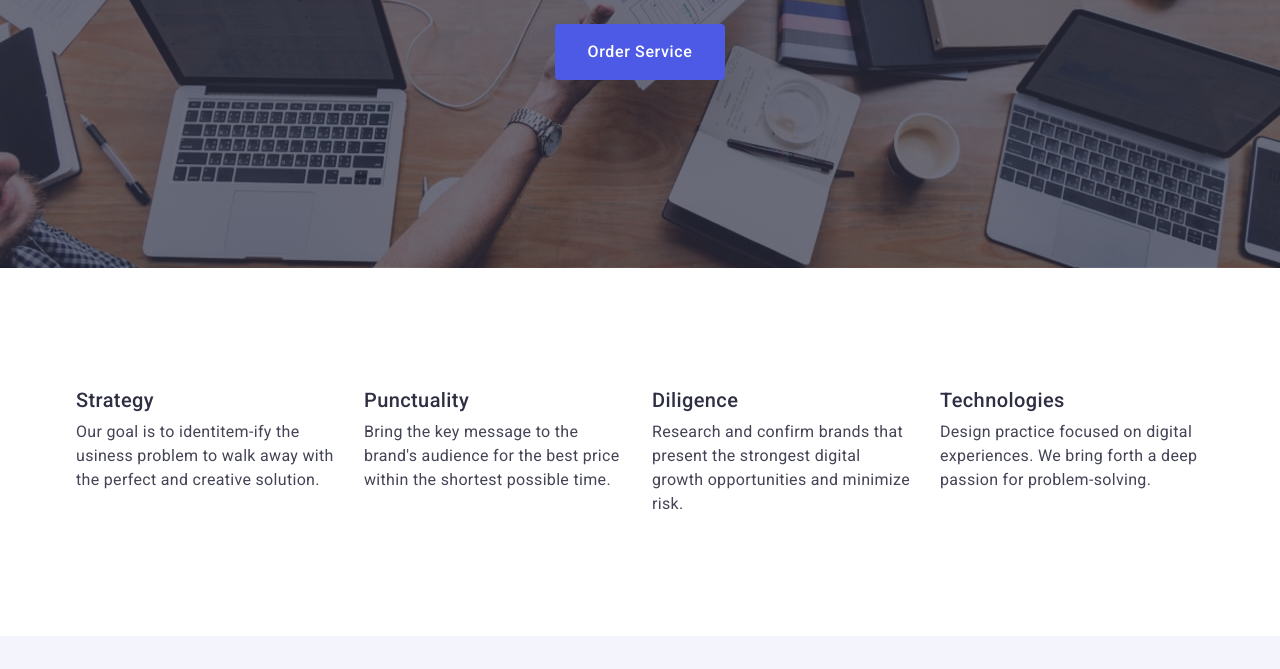
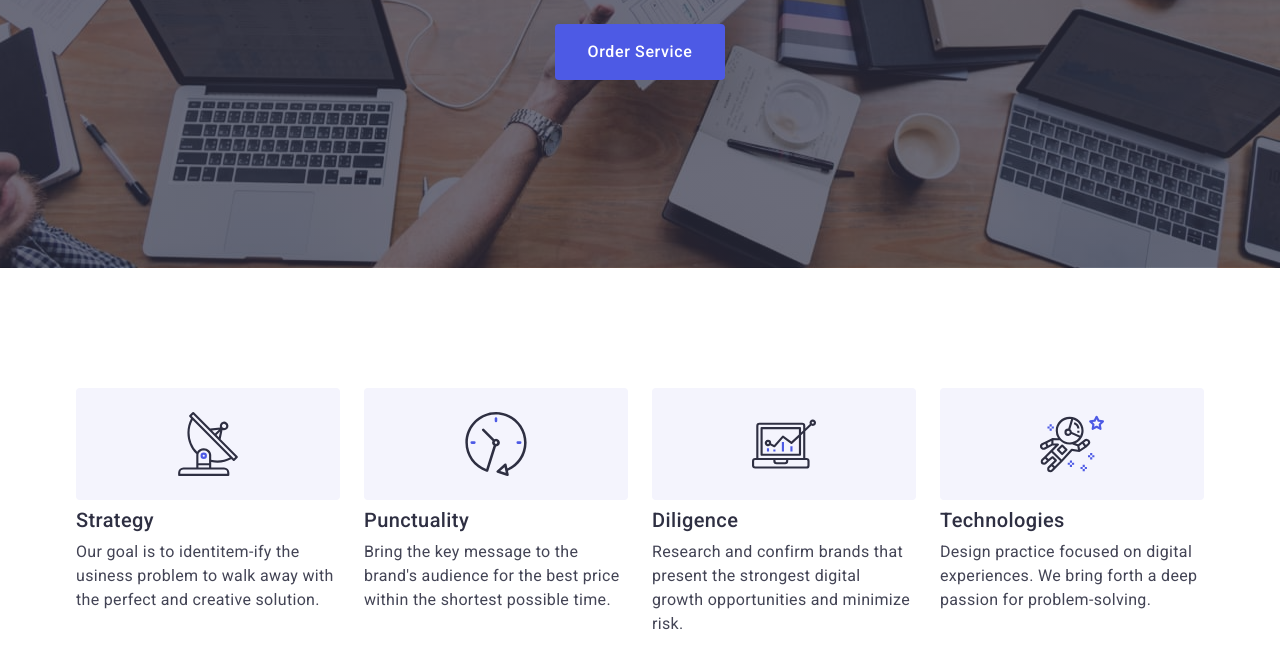
Before and after one commit to ArturHutsol/goit-markup-hw-04, a plain HTML site: page index.html in a window 1280 px wide. Shown: the part 405-1074 px from the top of the page. Drawn offline with nearby package versions, Linux system fonts and the light colour scheme.

Commit message:
ojihihughugugu

```diff
--- a/css/styles.css
+++ b/css/styles.css
@@ -266,6 +266,18 @@ img {
   letter-spacing: 0.02em;
 }
 
+.features-pict {
+  background-color: #f4f4fd;
+  border: 1px solid var;
+  border-radius: 4px;
+  width: 264px;
+  height: 112px;
+  display: flex;
+  align-items: center;
+  justify-content: center;
+  margin-bottom: 8px;
+}
+
 /* ----------- TEAM -----------*/
 .team {
   background-color: #f4f4fd;
@@ -441,3 +453,11 @@ img {
   letter-spacing: 0.02em;
   max-width: 264px;
 }
+/*
+.footer-social {
+  color: #f4f4fd;
+  font-size: 16px;
+  line-height: 1.5em;
+  font-weight: 500;
+  letter-spacing: 0.02em;
+} */
--- a/index.html
+++ b/index.html
@@ -69,6 +69,11 @@
           <h2 class="visually-hidden">Features</h2>
           <ul class="features-list">
             <li class="features-list-item">
+              <div class="features-pict">
+                <svg class="features-icons-pict" width="64" height="64">
+                  <use href="./images/icons.svg#icon-antenna"></use>
+                </svg>
+              </div>
               <h3 class="features-item-subtitle">Strategy</h3>
               <p class="features-item-text">
                 Our goal is to identitem-ify the usiness problem to walk away
@@ -76,6 +81,11 @@
               </p>
             </li>
             <li class="features-list-item">
+              <div class="features-pict">
+                <svg class="features-icons-link" width="64" height="64">
+                  <use href="./images/icons.svg#icon-clock"></use>
+                </svg>
+              </div>
               <h3 class="features-item-subtitle">Punctuality</h3>
               <p class="features-item-text">
                 Bring the key message to the brand's audience for the best price
@@ -83,6 +93,11 @@
               </p>
             </li>
             <li class="features-list-item">
+              <div class="features-pict">
+                <svg class="features-icons-link" width="64" height="64">
+                  <use href="./images/icons.svg#icon-diagram"></use>
+                </svg>
+              </div>
               <h3 class="features-item-subtitle">Diligence</h3>
               <p class="features-item-text">
                 Research and confirm brands that present the strongest digital
@@ -90,6 +105,11 @@
               </p>
             </li>
             <li class="features-list-item">
+              <div class="features-pict">
+                <svg class="features-icons-link" width="64" height="64">
+                  <use href="./images/icons.svg#icon-astronaut"></use>
+                </svg>
+              </div>
               <h3 class="features-item-subtitle">Technologies</h3>
               <p class="features-item-text">
                 Design practice focused on digital experiences. We bring forth a
@@ -298,6 +318,7 @@
           Increase the flow of customers and sales for your business with
           digital marketing & growth solutions.
         </p>
+        <!-- <p class="footer-social">Social media</p> -->
       </div>
     </footer>
   </body>
```
